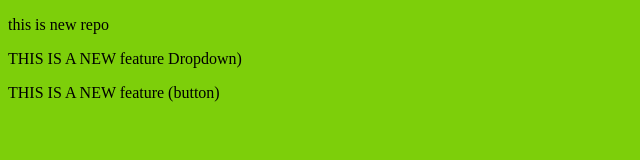
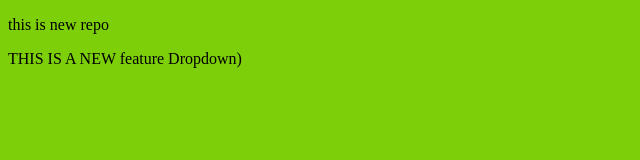
Before and after one commit to Shambhu420/LocalRepo, a plain HTML site: page index.html in a window 1280 px wide. Shown: the whole page, without its empty margins (0-640 px from the left). Drawn offline with Linux system fonts and the light colour scheme.

Commit message:
Delet Button

```diff
--- a/index.html
+++ b/index.html
@@ -9,6 +9,5 @@
 <body>
     <p>this is new repo</p>
     <p>THIS IS A NEW feature Dropdown)</p>
-    <p>THIS IS A NEW feature (button)</p>
 </body>
 </html>
```
